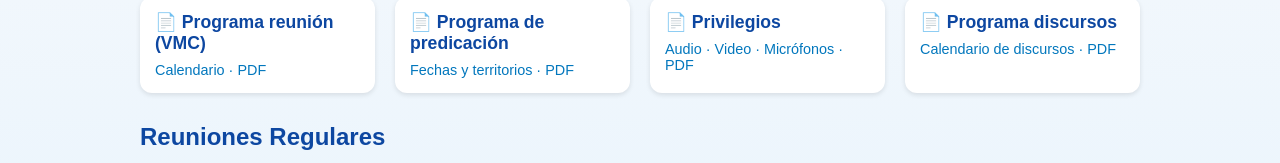
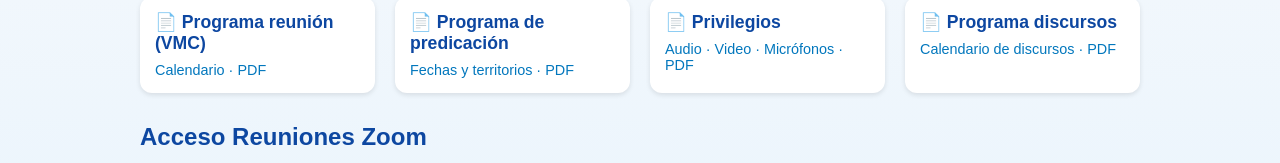
Before and after one commit to earanguizbravo/adr, a plain HTML site: page index2.html in a window 1280 px wide. Shown: the part 229-392 px from the top of the page. Drawn offline with Linux system fonts and the light colour scheme.

Commit message:
Update index2.html

```diff
--- a/index2.html
+++ b/index2.html
@@ -249,7 +249,7 @@
       </a>
     </div>
 
-    <h2>Reuniones Regulares</h2>
+    <h2>Acceso Reuniones Zoom</h2>
     <div class="grid">
       <a href="https://jworg.zoom.us/j/83830674412" target="_blank" class="card recurrent" tabindex="0">
         <h3>📹 Únete a las reuniones</h3>
```
